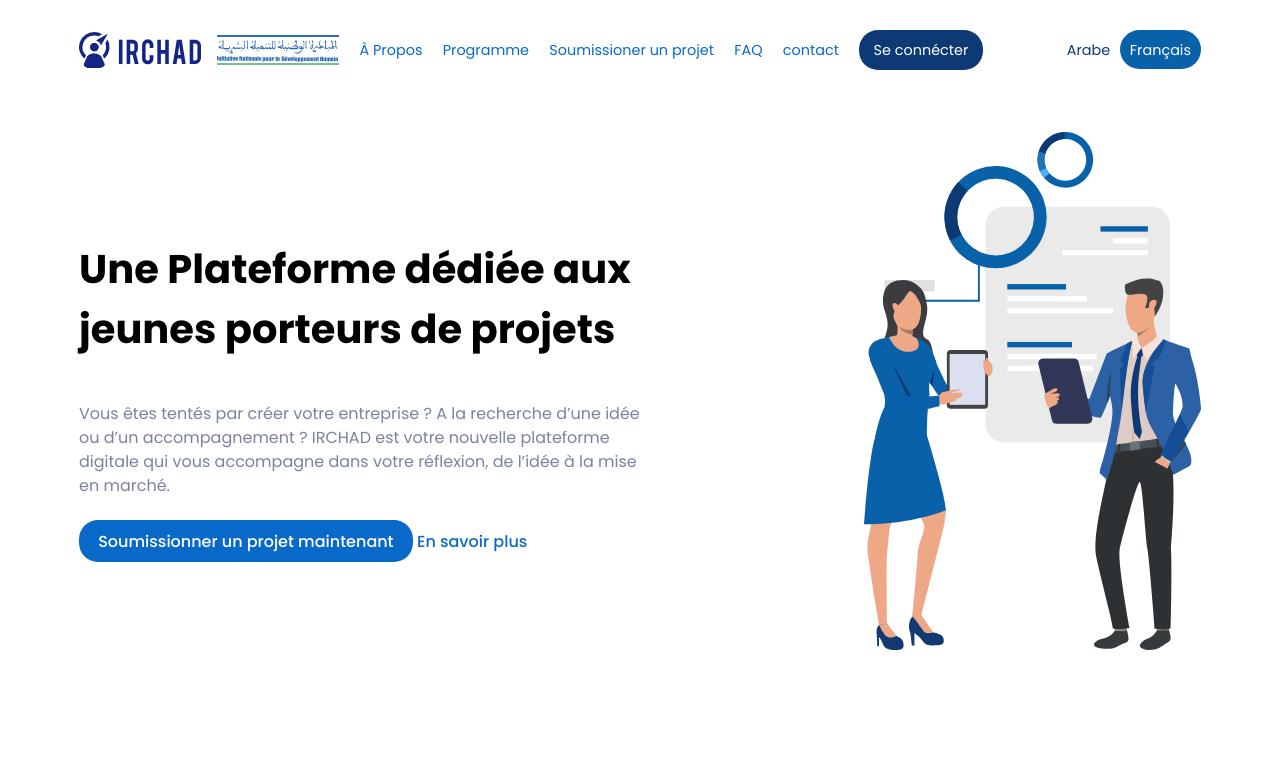
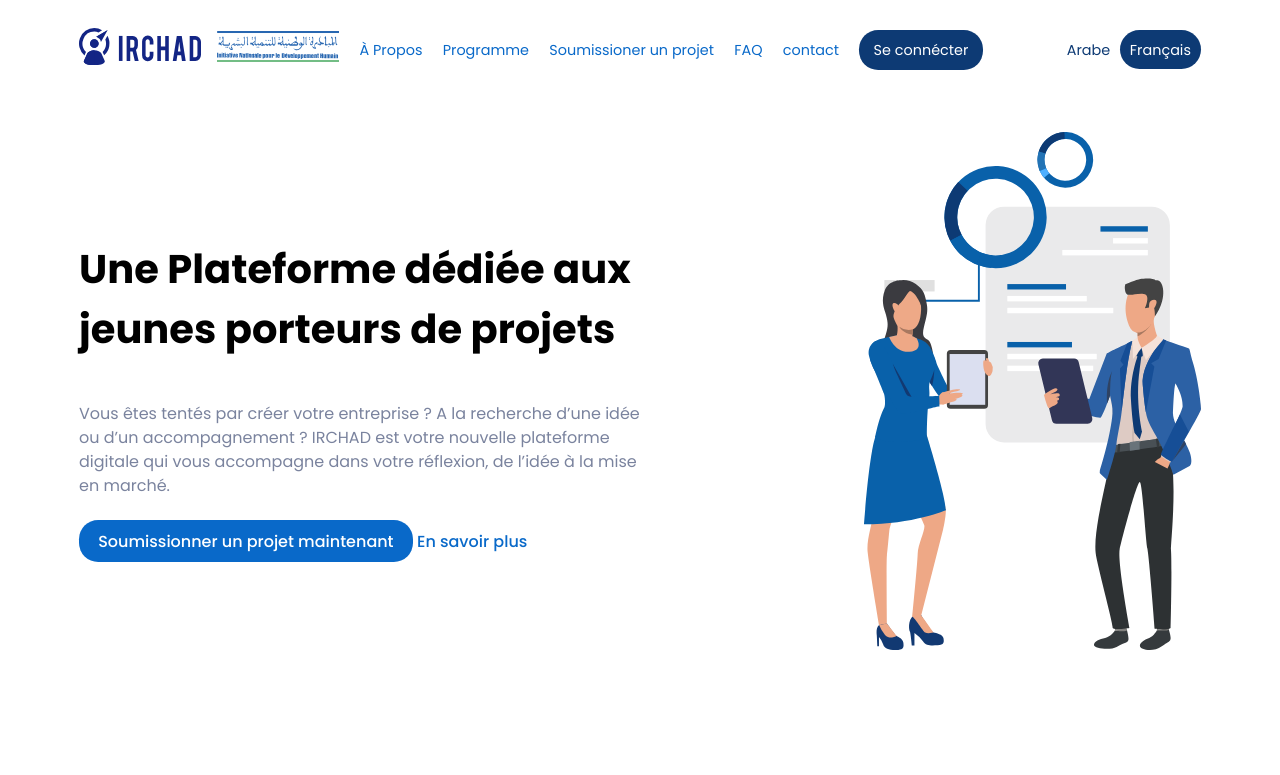
Before and after one commit to med-rezzouq/my-Css-Utility-Framework-boilerplate, a website: page public/index.html in a window 1280 px wide. Shown: the top 775 px of the page. Drawn offline with Linux system fonts and the light colour scheme.

Commit message:
feat(finishing styling for all pages): before netlify
before netlify

```diff
--- a/public/index.html
+++ b/public/index.html
@@ -19,8 +19,12 @@
         <div class="container">
           <div class="row row-flex ht-100 align-center">
             <div class="column-2 column-xl-3 row-flex align-center">
-              <img src="../assets/images/irchadlogo.svg" class="" alt="" />
-              <img src="../assets/images/logo.svg" class="img-indh" alt="" />
+              <a href="./"
+                ><img src="../assets/images/irchadlogo.svg" class="" alt=""
+              /></a>
+              <a href="./"
+                ><img src="../assets/images/logo.svg" class="img-indh" alt=""
+              /></a>
             </div>
             <div
               class="column-10 column-xl-9 row-flex justify-between align-center"
@@ -59,9 +63,7 @@
                     <a href="" class="button-lang whiteBg blueDark p2">Arabe</a>
                   </li>
                   <li>
-                    <a
-                      href=""
-                      class="button-lang blue-middle-bg white py2 px2-5"
+                    <a href="" class="button-lang blueDarkBg white py2 px2-5"
                       >Français</a
                     >
                   </li>
```
Also changed, not shown: public/apropos.html (+7 -5 lines), public/contact.html (+7 -5 lines), public/faq.html (+7 -5 lines), public/programme.html (+7 -5 lines), public/soumissionner.html (+28 -8 lines).
